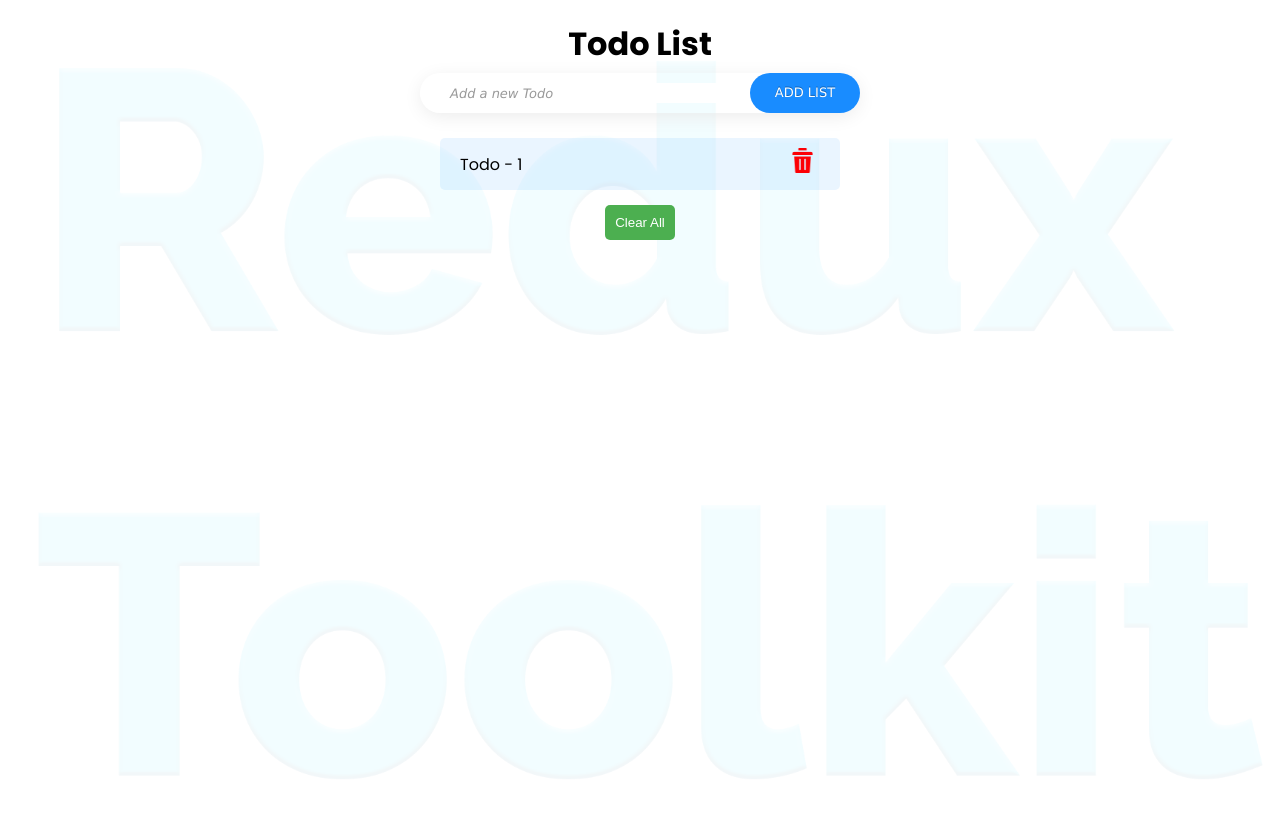
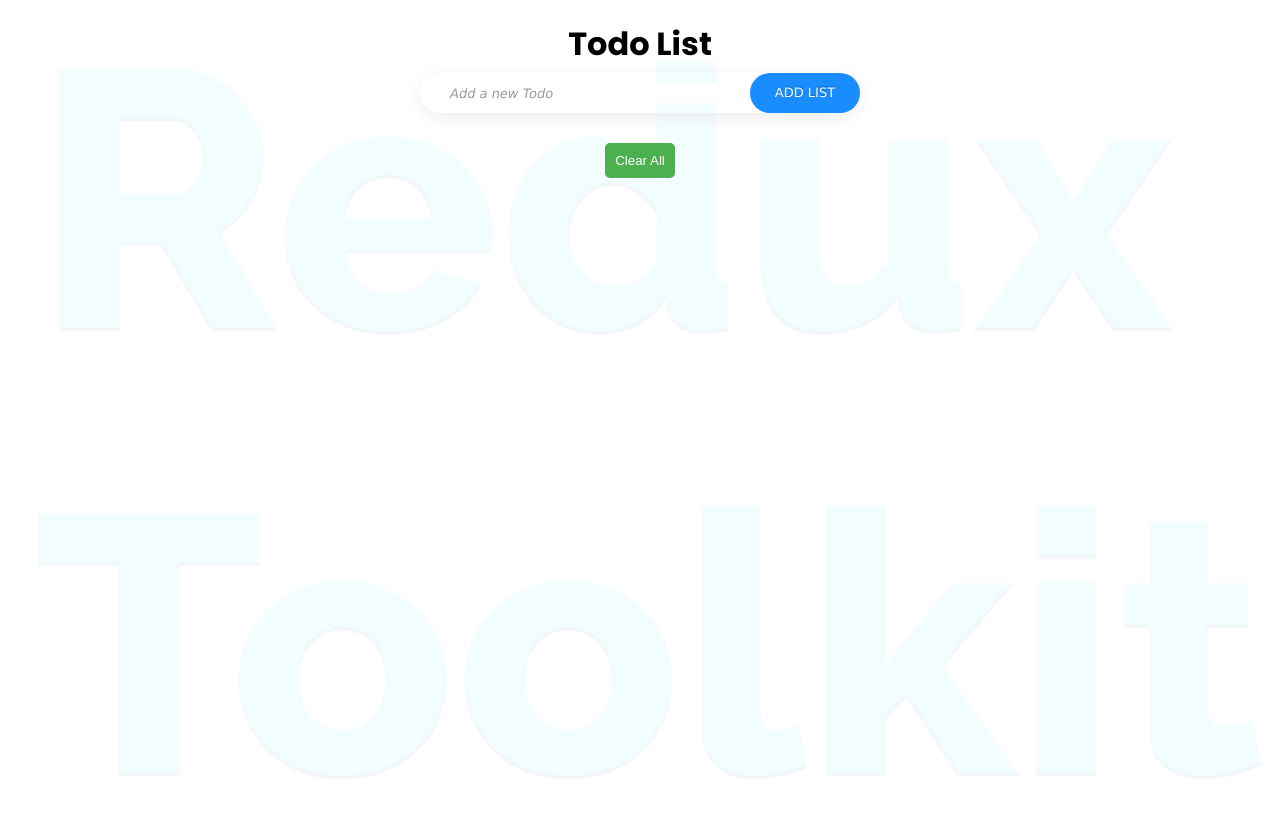
Before and after one commit to codes4education/redux-toolkit, a React (Create React App) app: page / in a window 1280 px wide. Built offline with nearby package versions, Linux system fonts and the light colour scheme.

Commit message:
get the store data

```diff
--- a/src/components/ToDoList.js
+++ b/src/components/ToDoList.js
@@ -1,21 +1,22 @@
-import React, {useState}  from 'react';
-import styled from 'styled-components';
+import React, { useState } from "react";
+import styled from "styled-components";
 import DeleteIcon from "../assets/delete.png";
-import { useDispatch } from 'react-redux';
-import {addTodo} from "../store/features/TodoSlice";
+import { useDispatch, useSelector } from "react-redux";
+import { addTodo } from "../store/features/TodoSlice";
 
 function ToDoList() {
   const dispatch = useDispatch();
+  const todos = useSelector((state) => state.todo.todos);
   const [newTodo, setNewTodo] = useState("");
 
-  // console.log(newTodo);
+  console.log(todos);
 
   const handleAddTodo = () => {
-    if(newTodo){
-      dispatch(addTodo({id:Date.now(), text:newTodo}));
+    if (newTodo) {
+      dispatch(addTodo({ id: Date.now(), text: newTodo }));
+      setNewTodo("");
     }
-  }
-
+  };
 
   return (
     <Container>
@@ -23,31 +24,31 @@
 
       {/* User Input */}
       <Wrapper>
-            <input type="text" placeholder='Add a new Todo'
-            onChange={(e)=>setNewTodo(e.target.value)}
+        <input
+          type="text"
+          placeholder="Add a new Todo"
+          onChange={(e) => setNewTodo(e.target.value)}
         />
         <button onClick={handleAddTodo}>Add List</button>
       </Wrapper>
 
       {/* Show Input Content */}
-        <TodoItem>
-            <div className="todoText">Todo - 1</div>
+      {todos.map((todo) => (
+        <TodoItem key={todo.id}>
+          <div className="todoText">{todo.text}</div>
           <div className="deleteIcon">
             <img src={DeleteIcon} alt="delete" />
           </div>
         </TodoItem>
+      ))}
 
       {/* Clear All the content */}
       <ClearButton>Clear All</ClearButton>
-
-
     </Container>
-  )
+  );
 }
 
 export default ToDoList;
-
-
 
 const Container = styled.div`
   display: flex;
--- a/src/store/features/TodoSlice.js
+++ b/src/store/features/TodoSlice.js
@@ -17,7 +17,7 @@
     }
 })
 
-console.log('Actions', TodoSlice)
+console.log('Actions', TodoSlice.initialState)
 
 export const {addTodo, deleteTodo, clearTodos} = TodoSlice.actions;
 export default TodoSlice.reducer;
```
Lines whose indentation alone changed are shown as unchanged.
